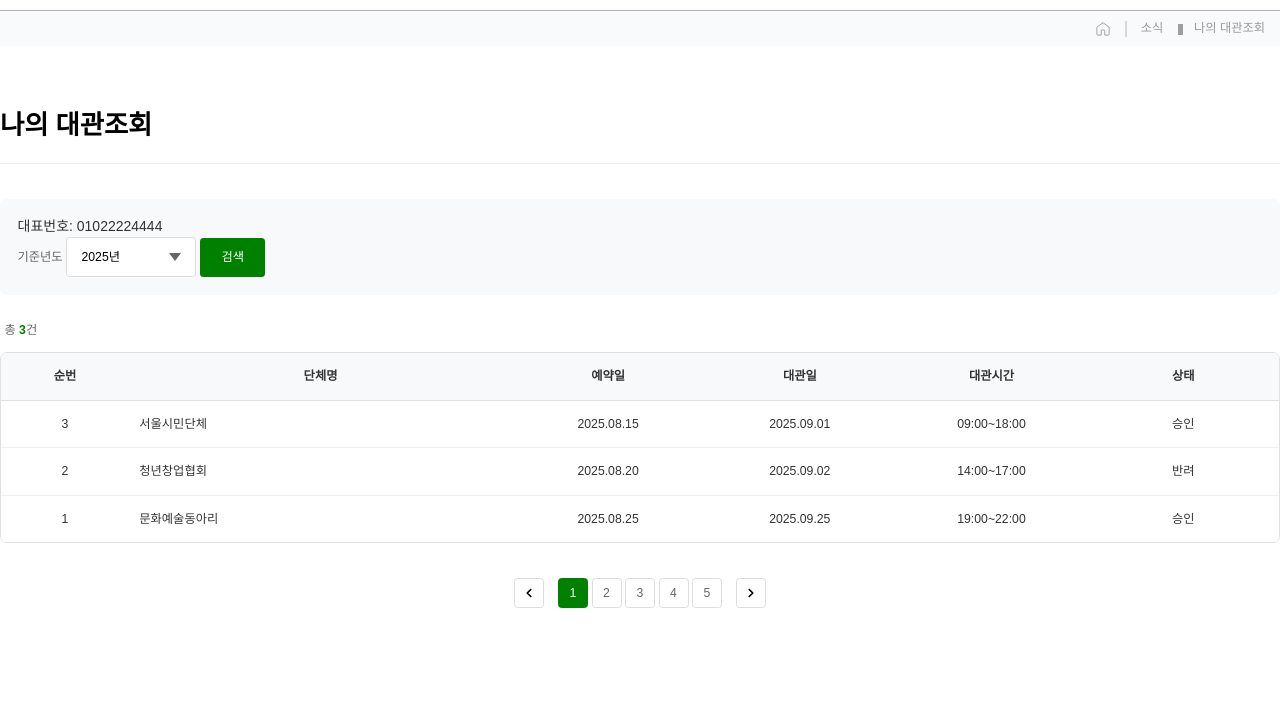
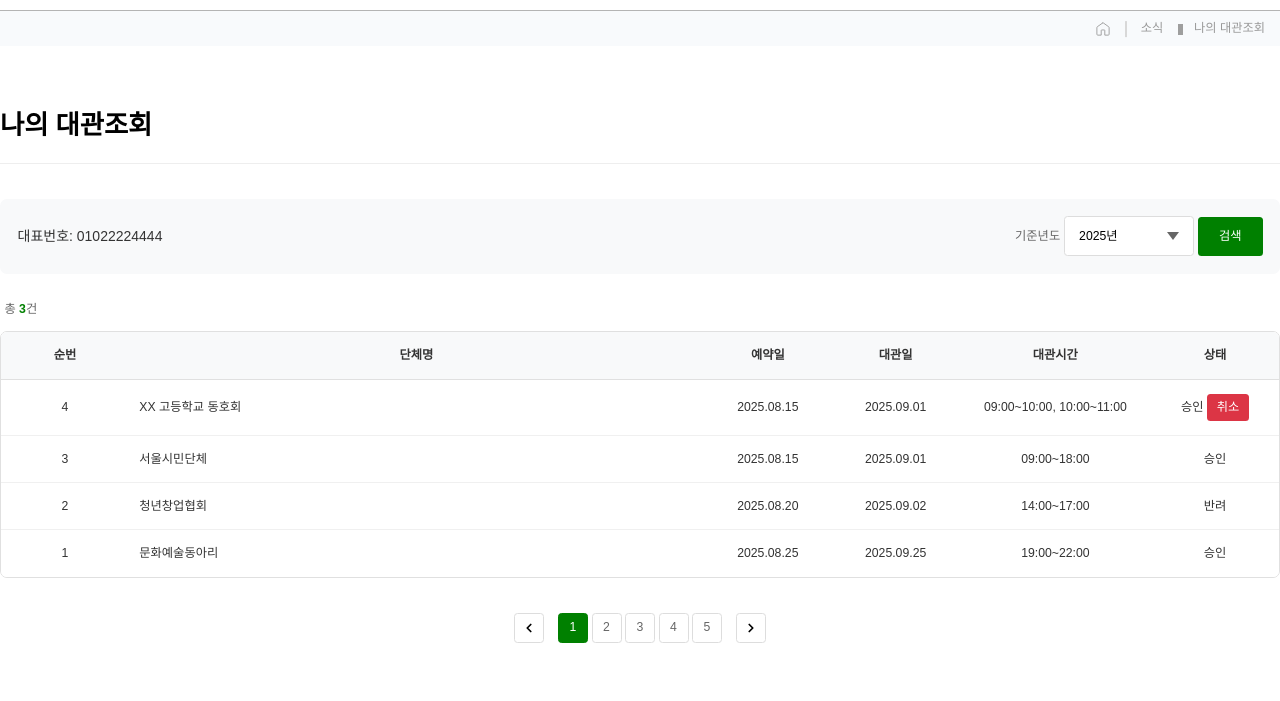
Before and after one commit to box3101/ForestHaven, an Astro site: page /facility/MyRentalHistory in a window 1280 px wide. Shown: the part 99-800 px from the top of the page. Built offline with nearby package versions, Linux system fonts and the light colour scheme; Astro itself is replaced by a stand-in of ours; grey boxes are pictures that could not be loaded; a web font is replaced by a local one.

Commit message:
style: improve search section layout with flex and spacing adjustments

```diff
--- a/src/pages/facility/MyRentalHistory.astro
+++ b/src/pages/facility/MyRentalHistory.astro
@@ -12,9 +12,17 @@ import "../../css/ui.css";
 
 // 샘플 나의 대관조회 데이터
 const rentalHistory = [
+{
+		id: 4,
+		organizationName: "XX 고등학교 동호회",
+		reservationDate: "2025.08.15",
+		rentalDate: "2025.09.01",
+		rentalTime: "09:00~10:00, 10:00~11:00",
+		status: "승인",
+		statusBtn: "취소"
+	},
 	{
 		id: 3,
-		facilityName: "다목적홀",
 		organizationName: "서울시민단체",
 		reservationDate: "2025.08.15",
 		rentalDate: "2025.09.01",
@@ -23,7 +31,6 @@ const rentalHistory = [
 	},
 	{
 		id: 2,
-		facilityName: "회의실A",
 		organizationName: "청년창업협회",
 		reservationDate: "2025.08.20",
 		rentalDate: "2025.09.02",
@@ -32,7 +39,6 @@ const rentalHistory = [
 	},
 	{
 		id: 1,
-		facilityName: "야외무대",
 		organizationName: "문화예술동아리",
 		reservationDate: "2025.08.25",
 		rentalDate: "2025.09.25",
@@ -77,10 +83,10 @@ const rentalHistory = [
 							<colgroup>
 								<col style="width: 10%;" />
 								<col style="width: auto;" />
+								<col style="width: 10%;" />
+								<col style="width: 10%;" />
 								<col style="width: 15%;" />
-								<col style="width: 15%;" />
-								<col style="width: 15%;" />
-								<col style="width: 15%;" />
+								<col style="width: 10%;" />
 							</colgroup>
 							<thead>
 								<tr>
@@ -101,7 +107,14 @@ const rentalHistory = [
 											<td class="text-center">{notice.reservationDate}</td>
 											<td class="text-center">{notice.rentalDate}</td>
 											<td class="text-center">{notice.rentalTime}</td>
-											<td class="text-center">{notice.status}</td>
+											<td class="text-center">
+											{notice.status}
+											{
+												notice.statusBtn && (
+												<button type="button" class="com-btn size-sm state-cancel">{notice.statusBtn}</button>
+												)
+											}
+											</td>
 										</tr>
 									))
 								}
--- a/src/scss/layout/_common.scss
+++ b/src/scss/layout/_common.scss
@@ -17,7 +17,8 @@ html {
 	}
 }
 
-.subContent,.inner {
+.subContent,
+.inner {
 	max-width: 1280px;
 	margin: 0 auto;
 	padding-top: 60px;
@@ -127,6 +128,10 @@ html {
 	padding: 1.25rem;
 	background: #f8f9fa;
 	border-radius: 0.5rem;
+	display: flex;
+	justify-content: space-between;
+	align-items: center;
+	gap: 10px;
 
 	.contact-info {
 		span {
@@ -136,33 +141,10 @@ html {
 	}
 
 	.search-form {
+		margin-left: auto;
 		label {
 			font-size: 0.875rem;
 			color: #666;
-		}
-
-		.search-input-group {
-			display: flex;
-			gap: 0.625rem;
-			max-width: 25rem;
-
-			.search-input {
-				flex: 1;
-				padding: 0.75rem 1rem;
-				border: 0.0625rem solid #ddd;
-				border-radius: 0.25rem;
-				font-size: 0.875rem;
-
-				&:focus {
-					outline: none;
-					border-color: $cMain;
-					box-shadow: 0 0 0 0.125rem rgba(0, 123, 255, 0.25);
-				}
-
-				&::placeholder {
-					color: #999;
-				}
-			}
 		}
 	}
 }
@@ -391,3 +373,59 @@ html {
 		border-color: #005a9c;
 	}
 }
+
+.search-input-group {
+	display: flex;
+	gap: 0.625rem;
+	max-width: 40rem;
+
+	.search-input {
+		flex: 1;
+		padding: 0.75rem 1rem;
+		border: 0.0625rem solid #ddd;
+		border-radius: 0.25rem;
+		font-size: 0.875rem;
+
+		&:focus {
+			outline: none;
+			border-color: $cMain;
+			box-shadow: 0 0 0.125rem rgba(0, 123, 255, 0.25);
+		}
+
+		&::placeholder {
+			color: #999;
+		}
+	}
+}
+
+.com-btn {
+	padding: 0.75rem 1.5rem;
+	background: $cMain;
+	color: white;
+	border: none;
+	border-radius: 0.25rem;
+	font-size: 0.875rem;
+	font-weight: 500;
+	cursor: pointer;
+	transition: all 0.2s;
+
+	&:hover {
+		background: darken($cMain, 10%);
+		transform: translateY(-1px);
+		box-shadow: 0 2px 4px rgba(0, 0, 0, 0.1);
+	}
+
+	// 사이즈
+	&.size-sm {
+		padding: 0.3rem 0.7rem;
+	}
+
+	// 상태
+	&.state-cancel {
+		background: #dc3545;
+
+		&:hover {
+			background: darken(#dc3545, 10%);
+		}
+	}
+}
```
Also changed, not shown: public/css/ui.css, src/css/ui.css, 2 other files.
